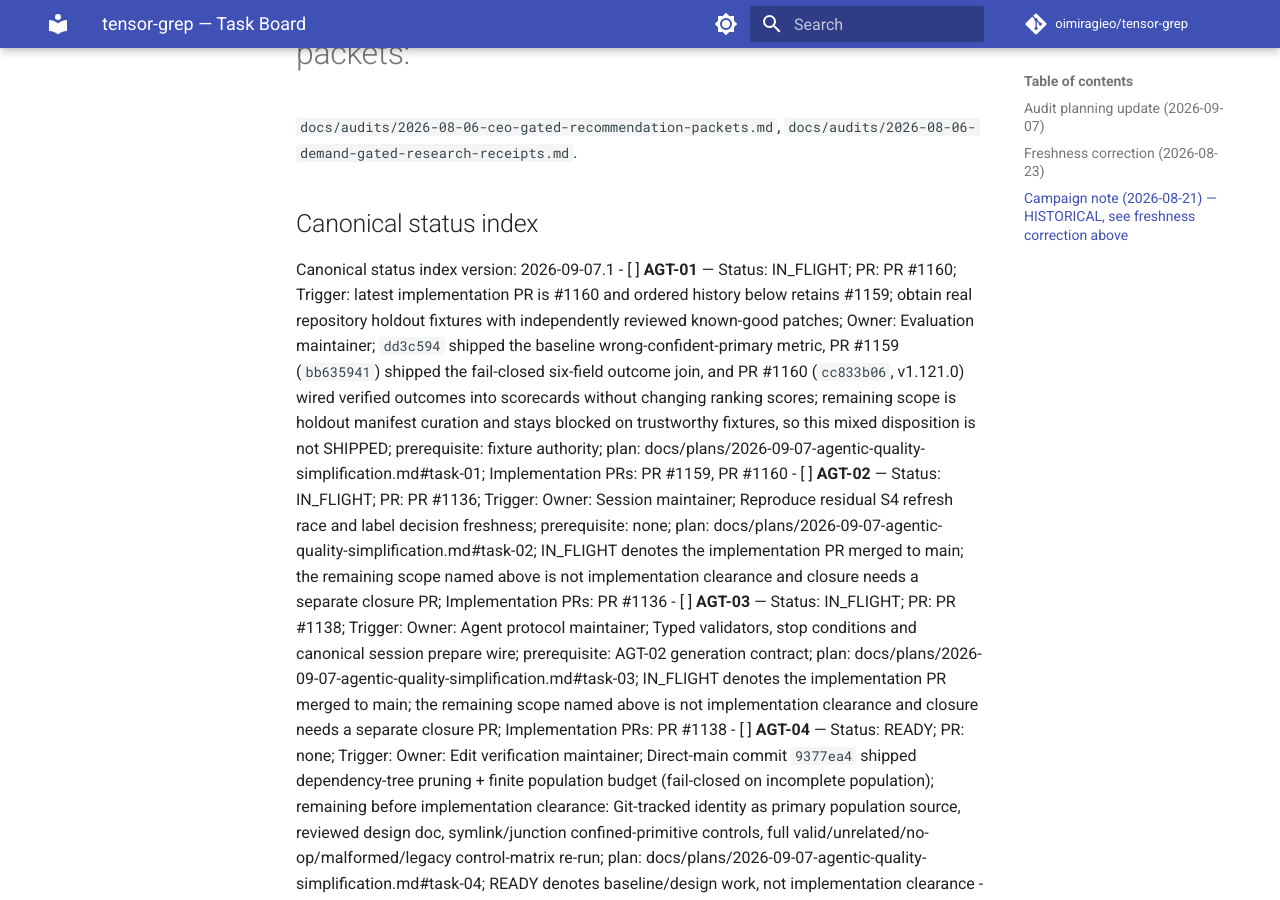
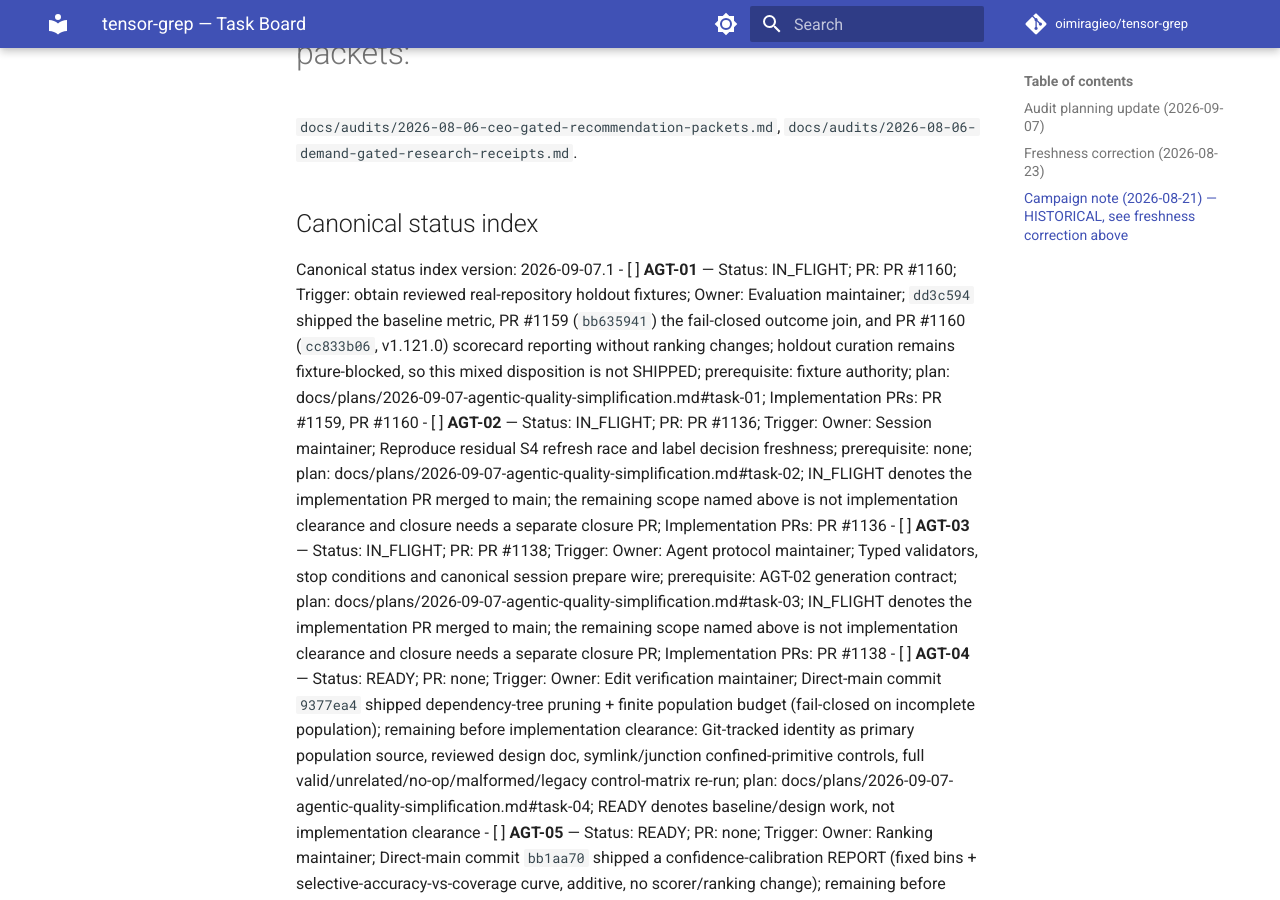
Before and after one commit to oimiragieo/tensor-grep, an MkDocs documentation site: the page built from docs/TASK_BOARD.md, in a window 1280 px wide and 900 px high, scrolled down 4548 px. Built offline with MkDocs 1.6.1 and Material for MkDocs 9.7.7, drawn with Linux system fonts in a browser that asks for light colours; comment, search, counter and statistics services are not loaded.

Commit message:
fix: keep task board below governance size ceiling (#1163)

```diff
--- a/docs/TASK_BOARD.md
+++ b/docs/TASK_BOARD.md
@@ -158,7 +158,7 @@ unchanged: Task 2A not GREEN (#966 drafted, RED by design), W3 rust/e2e shared-b
 ## Canonical status index
 
 Canonical status index version: 2026-09-07.1
-- [ ] **AGT-01** — Status: IN_FLIGHT; PR: PR #1160; Trigger: latest implementation PR is #1160 and ordered history below retains #1159; obtain real repository holdout fixtures with independently reviewed known-good patches; Owner: Evaluation maintainer; `dd3c594` shipped the baseline wrong-confident-primary metric, PR #1159 (`bb635941`) shipped the fail-closed six-field outcome join, and PR #1160 (`cc833b06`, v1.121.0) wired verified outcomes into scorecards without changing ranking scores; remaining scope is holdout manifest curation and stays blocked on trustworthy fixtures, so this mixed disposition is not SHIPPED; prerequisite: fixture authority; plan: docs/plans/2026-09-07-agentic-quality-simplification.md#task-01; Implementation PRs: PR #1159, PR #1160
+- [ ] **AGT-01** — Status: IN_FLIGHT; PR: PR #1160; Trigger: obtain reviewed real-repository holdout fixtures; Owner: Evaluation maintainer; `dd3c594` shipped the baseline metric, PR #1159 (`bb635941`) the fail-closed outcome join, and PR #1160 (`cc833b06`, v1.121.0) scorecard reporting without ranking changes; holdout curation remains fixture-blocked, so this mixed disposition is not SHIPPED; prerequisite: fixture authority; plan: docs/plans/2026-09-07-agentic-quality-simplification.md#task-01; Implementation PRs: PR #1159, PR #1160
 - [ ] **AGT-02** — Status: IN_FLIGHT; PR: PR #1136; Trigger: Owner: Session maintainer; Reproduce residual S4 refresh race and label decision freshness; prerequisite: none; plan: docs/plans/2026-09-07-agentic-quality-simplification.md#task-02; IN_FLIGHT denotes the implementation PR merged to main; the remaining scope named above is not implementation clearance and closure needs a separate closure PR; Implementation PRs: PR #1136
 - [ ] **AGT-03** — Status: IN_FLIGHT; PR: PR #1138; Trigger: Owner: Agent protocol maintainer; Typed validators, stop conditions and canonical session prepare wire; prerequisite: AGT-02 generation contract; plan: docs/plans/2026-09-07-agentic-quality-simplification.md#task-03; IN_FLIGHT denotes the implementation PR merged to main; the remaining scope named above is not implementation clearance and closure needs a separate closure PR; Implementation PRs: PR #1138
 - [ ] **AGT-04** — Status: READY; PR: none; Trigger: Owner: Edit verification maintainer; Direct-main commit `9377ea4` shipped dependency-tree pruning + finite population budget (fail-closed on incomplete population); remaining before implementation clearance: Git-tracked identity as primary population source, reviewed design doc, symlink/junction confined-primitive controls, full valid/unrelated/no-op/malformed/legacy control-matrix re-run; plan: docs/plans/2026-09-07-agentic-quality-simplification.md#task-04; READY denotes baseline/design work, not implementation clearance
```
